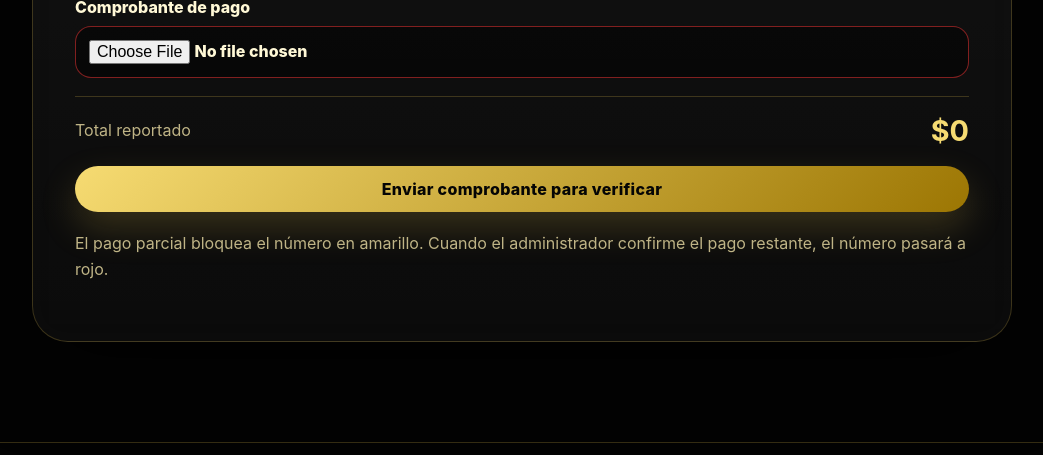
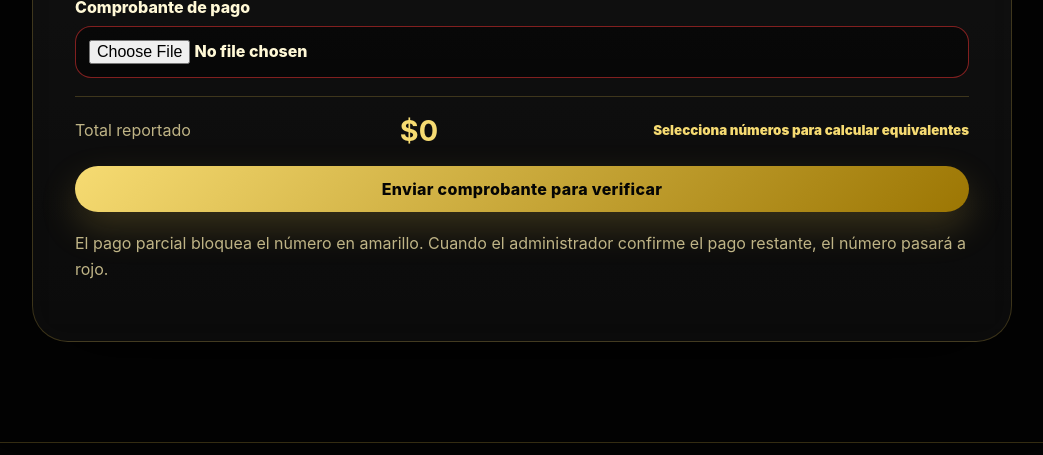
Before and after one commit to manu305ale-byte/JJRifas, a website: page index.html in a window 1280 px wide. Shown: the part 4120-4575 px from the top of the page, without its empty margins (118-1161 px from the left). Drawn offline with Linux system fonts and the light colour scheme; no server answers.

Commit message:
Cargar equivalentes en total reportado

```diff
--- a/index.html
+++ b/index.html
@@ -167,6 +167,7 @@
 <script src="second-payment-mode-fix.js"></script>
 <script src="second-payment-upload-fix.js"></script>
 <script src="cotizave-rate.js"></script>
+<script src="total-reported-rates.js"></script>
 <script src="admin-delete-receipts.js"></script>
 <script src="admin-backend-status.js"></script>
 </body>
```
